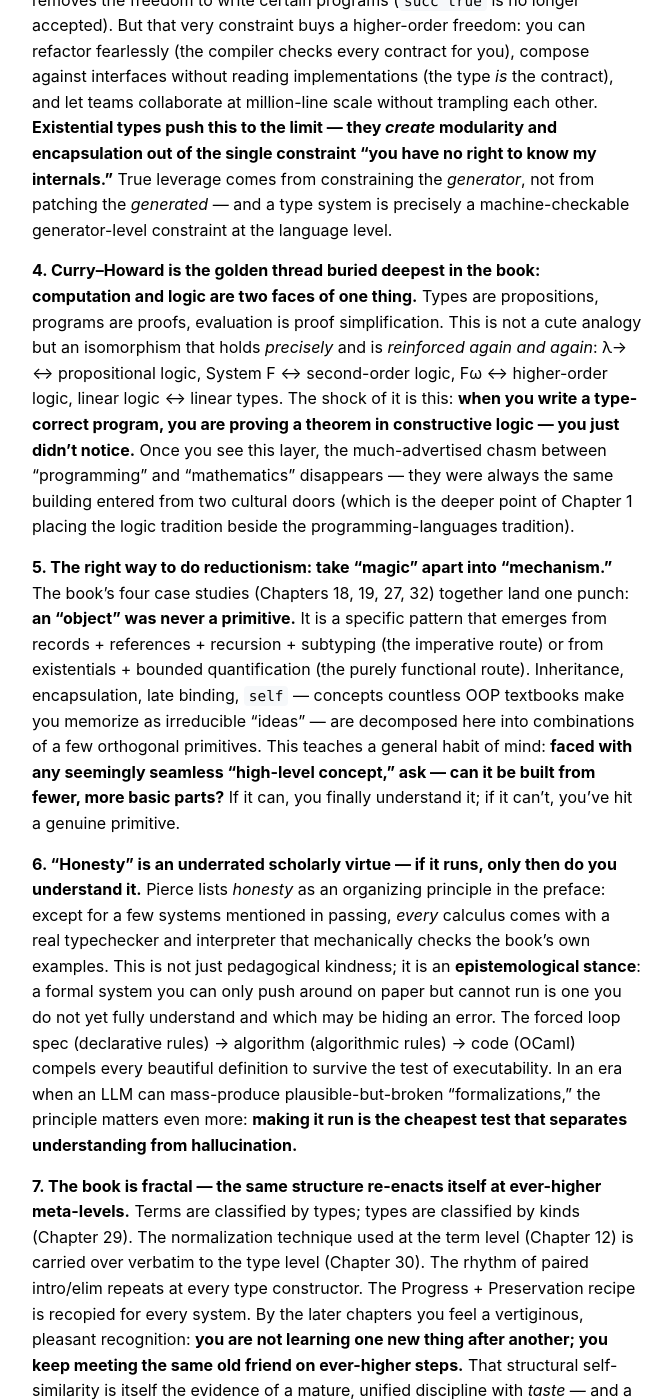
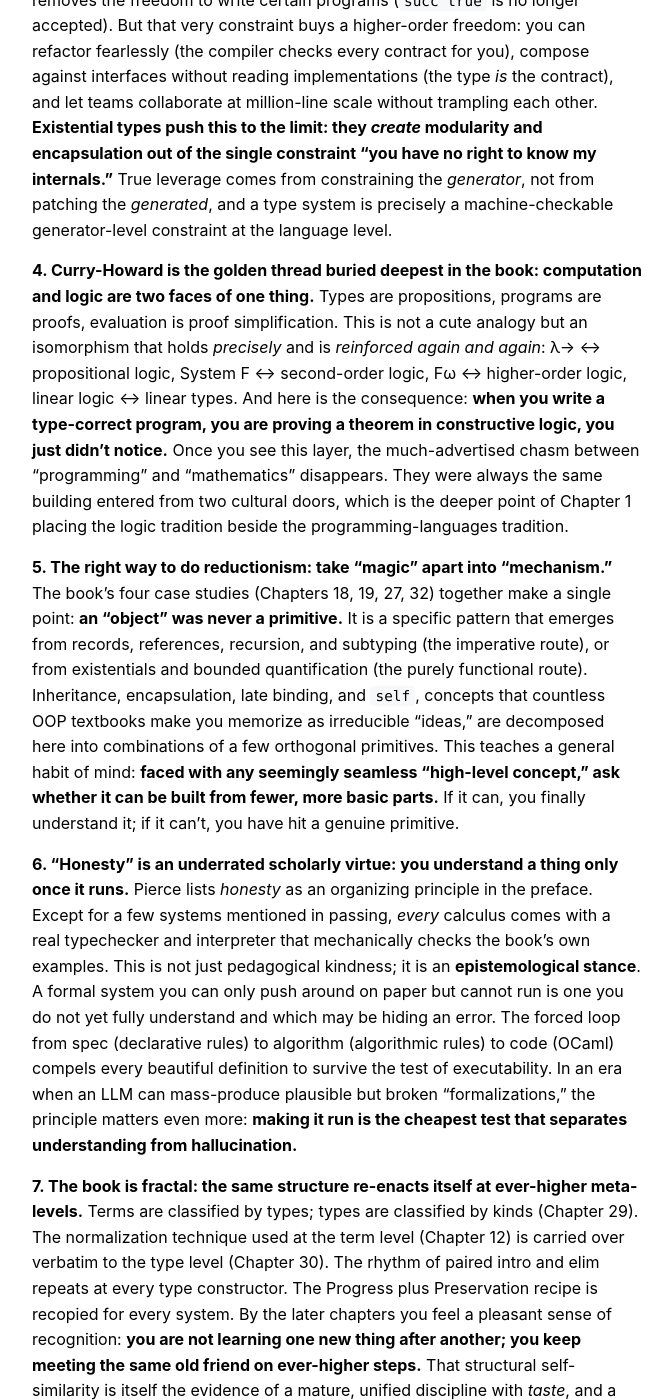
Before and after one commit to elemer1/elemer1.github.io, a Jekyll site: the page built from _markdown/Types and Programming Languages.md, in a window 1280 px wide and 1400 px high, scrolled down 1569 px. Shown: the whole window, without its empty margins (303-975 px from the left). Built offline with Jekyll 4.4.1, drawn with Linux system fonts in a browser that asks for light colours; some of the changed text lies outside the part shown.

Commit message:
Remove dashes and soften tone in TAPL notes
Replace all em/en dashes with rephrased connectors, lightly reduce
AI-flavored phrasing, and restore the closing note that an earlier
edit had truncated.

Co-Authored-By: Claude Opus 4.8 (1M context) <noreply@anthropic.com>
Claude-Session: https://claude.ai/code/session_01Ma1bPXLfyZfQ2Rjv2tHkgi

```diff
--- a/_markdown/Types and Programming Languages.md
+++ b/_markdown/Types and Programming Languages.md
@@ -5,25 +5,28 @@ listed: true
 ---
 
 > A type system is a tractable syntactic method for proving the absence of certain program behaviors by classifying phrases according to the kinds of values they compute.
-> — Benjamin C. Pierce, *Types and Programming Languages*, §1.1
+> Benjamin C. Pierce, *Types and Programming Languages*, §1.1
 
-These are the thoughts I kept while reading Benjamin C. Pierce's *Types and Programming Languages* (henceforth **TAPL**; MIT Press, 2002). It is often called *the* canonical text of type theory — not because it covers the most ground (in the preface Pierce honestly gives up denotational/axiomatic semantics and disclaims "completeness of coverage"), but because it does one very hard thing to perfection: **with a single methodology, a single proof template, and a single body of runnable code, it builds the subject of type systems from the most naive arithmetic expressions all the way up to the frontier of higher-order polymorphism.** The right way to read it is not "I learned several type systems" but "I acquired a way of seeing programs": a program as a proposition to be proved, and type checking as a *decidable, conservative approximation* that kills an entire class of errors before the program ever runs.
+These are the thoughts I kept while reading Benjamin C. Pierce's *Types and Programming Languages* (henceforth **TAPL**; MIT Press, 2002). It is often called *the* canonical text of type theory. Not because it covers the most ground (in the preface Pierce honestly gives up denotational and axiomatic semantics and disclaims "completeness of coverage"), but because it does one very hard thing to perfection: **with a single methodology, a single proof template, and a single body of runnable code, it builds the subject of type systems from the most naive arithmetic expressions all the way up to the frontier of higher-order polymorphism.** It is better read not as "I learned several type systems" but as "I acquired a way of seeing programs": a program as a proposition to be proved, and type checking as a *decidable, conservative approximation* that rules out an entire class of errors before the program ever runs.
 
-At a higher level of abstraction it rewrote how I understand "program," "proof," "guarantee" — and knowledge itself. Here is what settled out after I closed the book.
+At a higher level of abstraction it rewrote how I understand "program," "proof," "guarantee," and knowledge itself. Here is what settled out after I closed the book.
 
-**1. A type system is a technology for saying "no" to an entire class of futures before any of them happens.** Return to the definition — "a tractable syntactic method for *proving the absence* of certain program behaviors." Almost every other engineering tool (tests, monitoring, logs) is *existential* and *after-the-fact*: it can tell you "an error happened here," never "an error of this class can *never* happen here." A type system inverts that: it gives a *universally-quantified, ahead-of-time, negative* guarantee. This is a rare epistemic stance — not discovering that bad things happened, but proving that bad things are impossible. Once you see the world this way, you start hunting for "types" in contracts, processes, institutions: which bad states can be designed to be *structurally inexpressible*, rather than caught after the fact.
+**1. A type system is a technology for saying "no" to an entire class of futures before any of them happens.** Return to the definition: "a tractable syntactic method for *proving the absence* of certain program behaviors." Almost every other engineering tool (tests, monitoring, logs) is *existential* and *after-the-fact*. It can tell you "an error happened here," never "an error of this class can *never* happen here." A type system inverts that: it gives a *universally quantified, ahead-of-time, negative* guarantee. This is a rare epistemic stance, not discovering that bad things happened but proving that bad things are impossible. Once you see the world this way, you start hunting for "types" in contracts, processes, and institutions: which bad states can be designed to be *structurally inexpressible*, rather than caught after the fact.
 
-**2. Decidability is the sword of Damocles overhead, and the whole book is a long song about living gracefully in the shadow of undecidability.** The word "tractable" is the watershed between a type system and general program verification. Rice's theorem says any nontrivial *semantic* property of programs is undecidable. So a type system is doomed to be a **syntactic, decidable, conservative approximation** — it *must* reject some programs that would not actually go wrong (the price it pays for "always halts" and "never lets a bad program through"). TAPL's most honest and most profound move is to draw that boundary for you in plain sight: pure λ→ is strongly normalizing (hence *not* Turing-complete); type reconstruction for full System F is *undecidable*; subtyping in full F<: is *undecidable*. **Every leap in expressiveness probes the cliff edge of decidability, and the book's whole art is teaching you to keep your toes on the edge — to retreat to a kernel fragment, to recover decidability via an algorithmic rewrite.** This is Gödel's shadow projected onto engineering: you cannot have both "decidable" and "accepts exactly the safe programs"; you can only make a disciplined trade between them.
+**2. Decidability is the sword of Damocles overhead, and much of the book is about how to live gracefully in the shadow of undecidability.** The word "tractable" is the watershed between a type system and general program verification. Rice's theorem says any nontrivial *semantic* property of programs is undecidable. So a type system is doomed to be a **syntactic, decidable, conservative approximation**: it *must* reject some programs that would not actually go wrong, which is the price it pays for "always halts" and "never lets a bad program through." TAPL's most honest and most profound move is to draw that boundary for you in plain sight: pure λ→ is strongly normalizing (hence *not* Turing-complete); type reconstruction for full System F is *undecidable*; subtyping in full F<: is *undecidable*. **Every leap in expressiveness probes the cliff edge of decidability, and the book's whole art is teaching you to keep your toes on the edge: to retreat to a kernel fragment, to recover decidability through an algorithmic rewrite.** This is Gödel's shadow projected onto engineering. You cannot have both "decidable" and "accepts exactly the safe programs"; you can only make a disciplined trade between them.
 
-**3. Constraint is not the opposite of freedom; it is the precondition of abstraction.** From Part I to Part II, adding the "constraint" of types ostensibly removes the freedom to write certain programs (`succ true` is no longer accepted). But that very constraint buys a higher-order freedom: you can refactor fearlessly (the compiler checks every contract for you), compose against interfaces without reading implementations (the type *is* the contract), and let teams collaborate at million-line scale without trampling each other. **Existential types push this to the limit — they *create* modularity and encapsulation out of the single constraint "you have no right to know my internals."** True leverage comes from constraining the *generator*, not from patching the *generated* — and a type system is precisely a machine-checkable generator-level constraint at the language level.
+**3. Constraint is not the opposite of freedom; it is the precondition of abstraction.** From Part I to Part II, adding the "constraint" of types ostensibly removes the freedom to write certain programs (`succ true` is no longer accepted). But that very constraint buys a higher-order freedom: you can refactor fearlessly (the compiler checks every contract for you), compose against interfaces without reading implementations (the type *is* the contract), and let teams collaborate at million-line scale without trampling each other. **Existential types push this to the limit: they *create* modularity and encapsulation out of the single constraint "you have no right to know my internals."** True leverage comes from constraining the *generator*, not from patching the *generated*, and a type system is precisely a machine-checkable generator-level constraint at the language level.
 
-**4. Curry–Howard is the golden thread buried deepest in the book: computation and logic are two faces of one thing.** Types are propositions, programs are proofs, evaluation is proof simplification. This is not a cute analogy but an isomorphism that holds *precisely* and is *reinforced again and again*: λ→ ↔ propositional logic, System F ↔ second-order logic, Fω ↔ higher-order logic, linear logic ↔ linear types. The shock of it is this: **when you write a type-correct program, you are proving a theorem in constructive logic — you just didn't notice.** Once you see this layer, the much-advertised chasm between "programming" and "mathematics" disappears — they were always the same building entered from two cultural doors (which is the deeper point of Chapter 1 placing the logic tradition beside the programming-languages tradition).
+**4. Curry-Howard is the golden thread buried deepest in the book: computation and logic are two faces of one thing.** Types are propositions, programs are proofs, evaluation is proof simplification. This is not a cute analogy but an isomorphism that holds *precisely* and is *reinforced again and again*: λ→ ↔ propositional logic, System F ↔ second-order logic, Fω ↔ higher-order logic, linear logic ↔ linear types. And here is the consequence: **when you write a type-correct program, you are proving a theorem in constructive logic, you just didn't notice.** Once you see this layer, the much-advertised chasm between "programming" and "mathematics" disappears. They were always the same building entered from two cultural doors, which is the deeper point of Chapter 1 placing the logic tradition beside the programming-languages tradition.
 
-**5. The right way to do reductionism: take "magic" apart into "mechanism."** The book's four case studies (Chapters 18, 19, 27, 32) together land one punch: **an "object" was never a primitive.** It is a specific pattern that emerges from records + references + recursion + subtyping (the imperative route) or from existentials + bounded quantification (the purely functional route). Inheritance, encapsulation, late binding, `self` — concepts countless OOP textbooks make you memorize as irreducible "ideas" — are decomposed here into combinations of a few orthogonal primitives. This teaches a general habit of mind: **faced with any seemingly seamless "high-level concept," ask — can it be built from fewer, more basic parts?** If it can, you finally understand it; if it can't, you've hit a genuine primitive.
+**5. The right way to do reductionism: take "magic" apart into "mechanism."** The book's four case studies (Chapters 18, 19, 27, 32) together make a single point: **an "object" was never a primitive.** It is a specific pattern that emerges from records, references, recursion, and subtyping (the imperative route), or from existentials and bounded quantification (the purely functional route). Inheritance, encapsulation, late binding, and `self`, concepts that countless OOP textbooks make you memorize as irreducible "ideas," are decomposed here into combinations of a few orthogonal primitives. This teaches a general habit of mind: **faced with any seemingly seamless "high-level concept," ask whether it can be built from fewer, more basic parts.** If it can, you finally understand it; if it can't, you have hit a genuine primitive.
 
-**6. "Honesty" is an underrated scholarly virtue — if it runs, only then do you understand it.** Pierce lists *honesty* as an organizing principle in the preface: except for a few systems mentioned in passing, *every* calculus comes with a real typechecker and interpreter that mechanically checks the book's own examples. This is not just pedagogical kindness; it is an **epistemological stance**: a formal system you can only push around on paper but cannot run is one you do not yet fully understand and which may be hiding an error. The forced loop spec (declarative rules) → algorithm (algorithmic rules) → code (OCaml) compels every beautiful definition to survive the test of executability. In an era when an LLM can mass-produce plausible-but-broken "formalizations," the principle matters even more: **making it run is the cheapest test that separates understanding from hallucination.**
+**6. "Honesty" is an underrated scholarly virtue: you understand a thing only once it runs.** Pierce lists *honesty* as an organizing principle in the preface. Except for a few systems mentioned in passing, *every* calculus comes with a real typechecker and interpreter that mechanically checks the book's own examples. This is not just pedagogical kindness; it is an **epistemological stance**. A formal system you can only push around on paper but cannot run is one you do not yet fully understand and which may be hiding an error. The forced loop from spec (declarative rules) to algorithm (algorithmic rules) to code (OCaml) compels every beautiful definition to survive the test of executability. In an era when an LLM can mass-produce plausible but broken "formalizations," the principle matters even more: **making it run is the cheapest test that separates understanding from hallucination.**
 
-**7. The book is fractal — the same structure re-enacts itself at ever-higher meta-levels.** Terms are classified by types; types are classified by kinds (Chapter 29). The normalization technique used at the term level (Chapter 12) is carried over verbatim to the type level (Chapter 30). The rhythm of paired intro/elim repeats at every type constructor. The Progress + Preservation recipe is recopied for every system. By the later chapters you feel a vertiginous, pleasant recognition: **you are not learning one new thing after another; you keep meeting the same old friend on ever-higher steps.** That structural self-similarity is itself the evidence of a mature, unified discipline with *taste* — and a hint toward the deeper unifications the book only gestures at on its way out (dependent types, pure type systems, the lambda cube).
+**7. The book is fractal: the same structure re-enacts itself at ever-higher meta-levels.** Terms are classified by types; types are classified by kinds (Chapter 29). The normalization technique used at the term level (Chapter 12) is carried over verbatim to the type level (Chapter 30). The rhythm of paired intro and elim repeats at every type constructor. The Progress plus Preservation recipe is recopied for every system. By the later chapters you feel a pleasant sense of recognition: **you are not learning one new thing after another; you keep meeting the same old friend on ever-higher steps.** That structural self-similarity is itself the evidence of a mature, unified discipline with *taste*, and a hint toward the deeper unifications the book only gestures at on its way out (dependent types, pure type systems, the lambda cube).
 
-**8. What it really gives you is *taste*.** Facts can be pulled from papers; theorems can be looked up. TAPL gives something else: **a sense of what an *elegant* typing rule looks like, what a *clean* safety proof looks like, what a *wise* trade between expressiveness and decidability looks like.** After reading it, you read any unfamiliar code with eyes that automatically hunt for the things that were never written down yet must hold — the invariants, the implicit contracts, the answer to "what, exactly, is being preserved." You start seeing every data structure as a proposition awaiting proof, every refactor as a type-preserving transformation. Once that eye grows in, it cannot be taken back. *That* is what earns a book the word "divine": **it changes not what you know, but how you see.**
- page into muscle memory.*
+**8. What it really gives you is *taste*.** Facts can be pulled from papers; theorems can be looked up. TAPL gives something else: **a sense of what an *elegant* typing rule looks like, what a *clean* safety proof looks like, what a *wise* trade between expressiveness and decidability looks like.** After reading it, you read any unfamiliar code with eyes that automatically hunt for the things that were never written down yet must hold: the invariants, the implicit contracts, the answer to "what, exactly, is being preserved." You start seeing every data structure as a proposition awaiting proof, every refactor as a type-preserving transformation. Once that eye grows in, it cannot be taken back. *That* is what earns a book the word "divine": **it changes not what you know, but how you see.**
+
+---
+
+*These notes are based on Benjamin C. Pierce, *Types and Programming Languages*, MIT Press, 2002. Every system in the book ships with a runnable implementation, available from the book's website, and I recommend reading with the interpreter open beside you. It is how you honor the "honesty" principle, and the best way to turn symbols on a page into muscle memory.*
```
